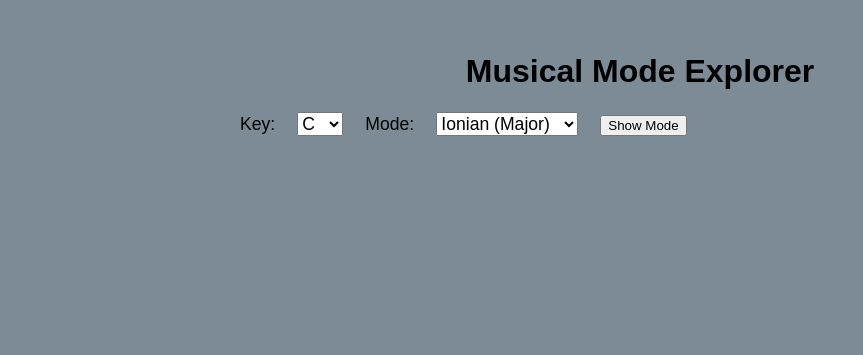
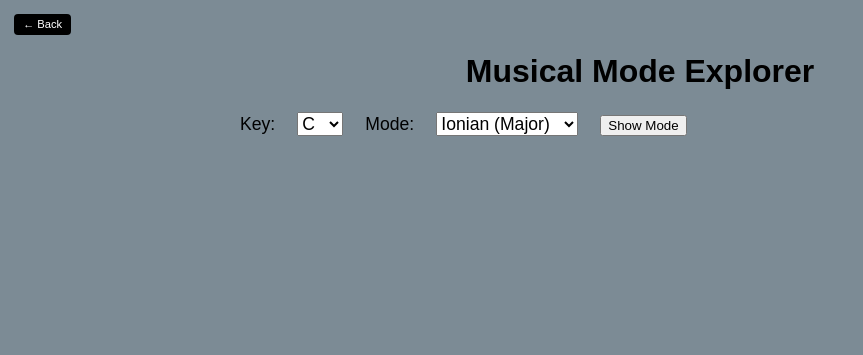
Before and after one commit to rooperuuska/Music-Utility-Tools, a plain HTML site: page musical_mode_explorer.html in a window 1280 px wide. Shown: the whole page, without its empty margins (0-863 px from the left). Drawn offline with Linux system fonts and the light colour scheme.

Commit message:
Update musical_mode_explorer.html
Added back button

```diff
--- a/musical_mode_explorer.html
+++ b/musical_mode_explorer.html
@@ -101,9 +101,24 @@
     .example-songs a:hover {
       text-decoration: underline;
     }
+.back-button {
+  position: fixed;
+  top: 14px;
+  left: 14px;
+  background: #000000;
+  color: white;
+  padding: 0.4em 0.8em;
+  border: none;
+  border-radius: 4px;
+  cursor: pointer;
+  z-index: 1000;
+  font-size: 0.7em;
+}
   </style>
 </head>
 <body>
+
+<button onclick="history.back()" class="back-button">← Back</button>
 
 <h1>Musical Mode Explorer</h1>
 
```
